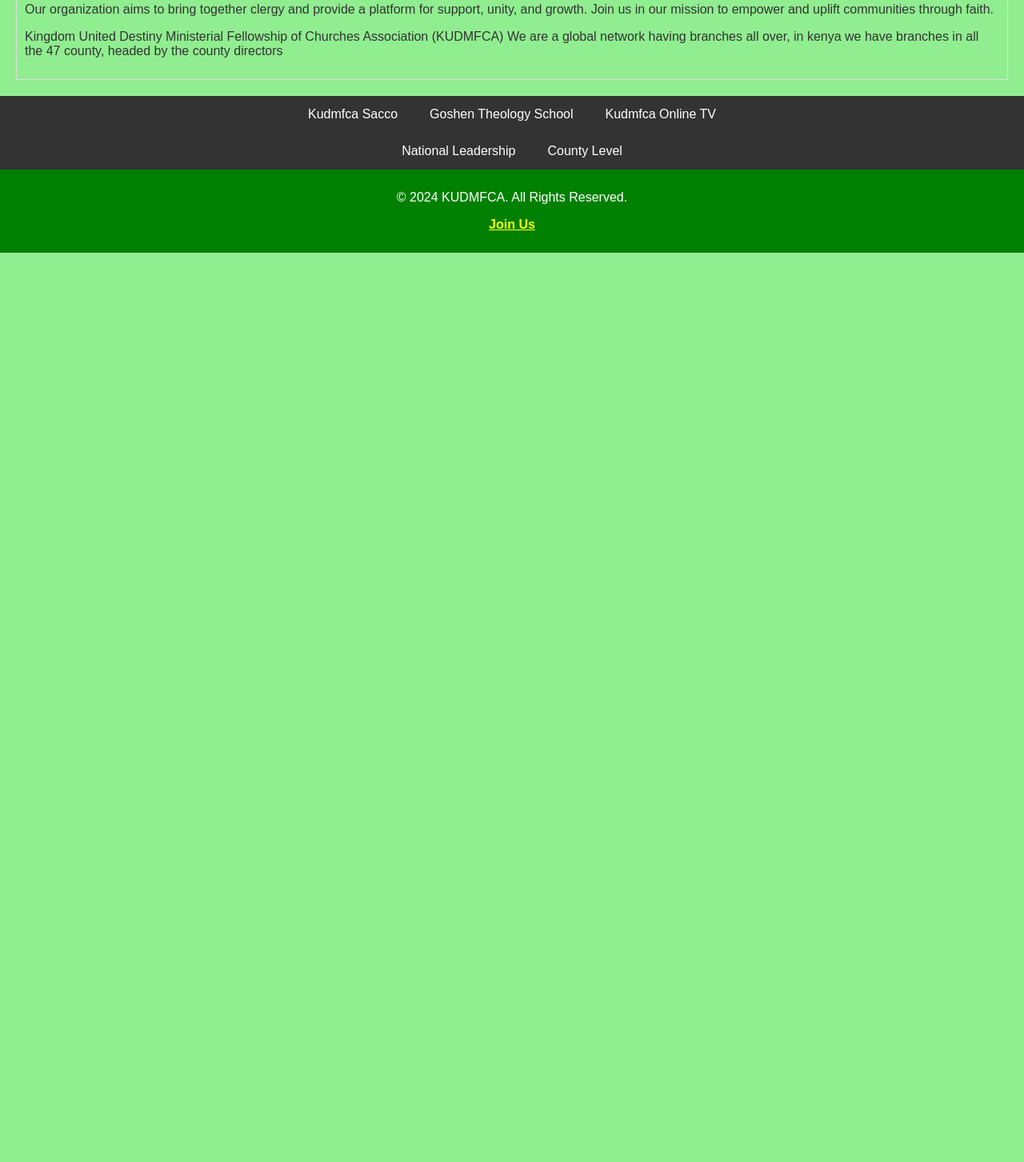
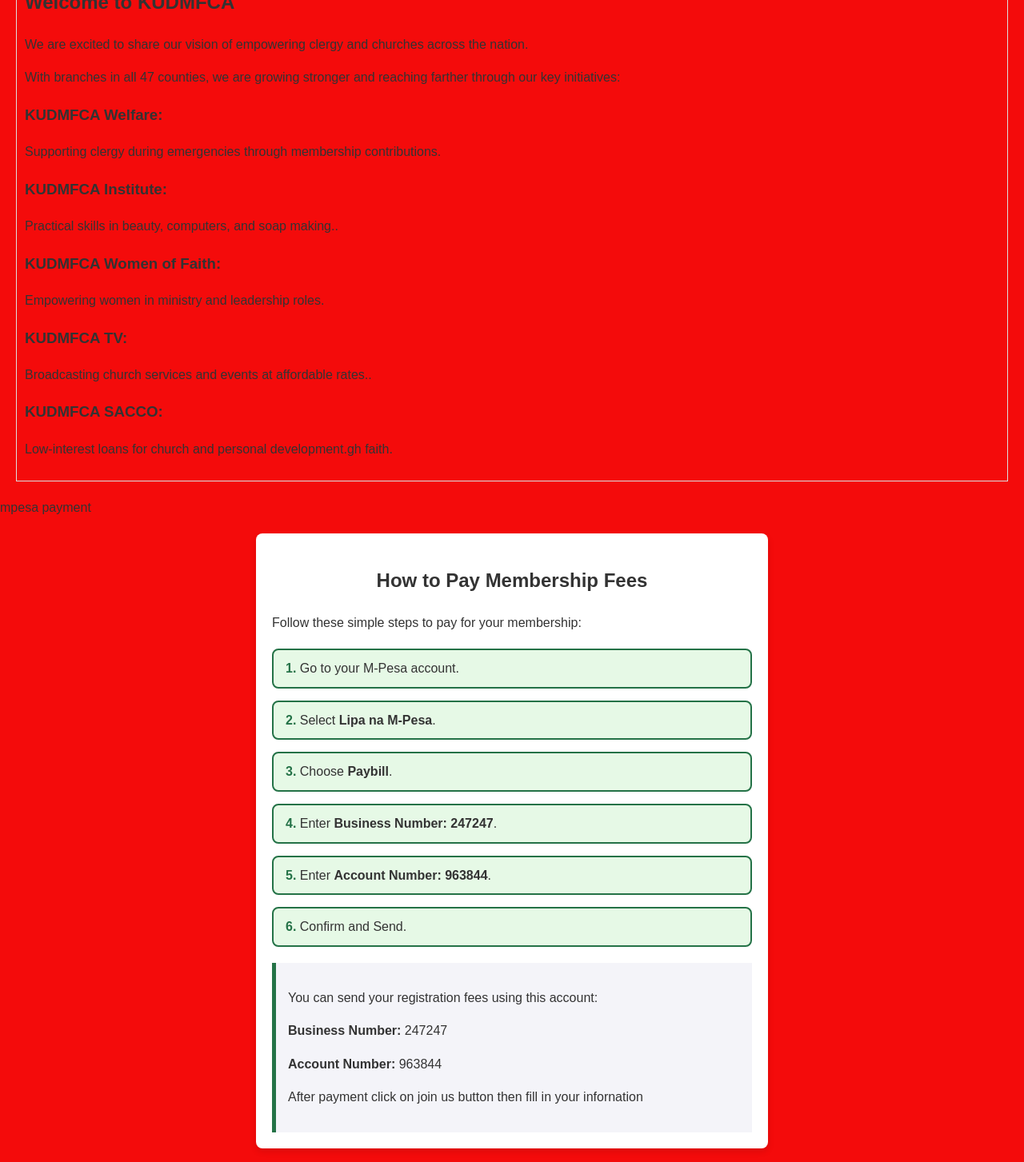
Before and after one commit to kudmfca/kudmfc, a plain HTML site: page index.html in a window 1280 px wide. Shown: the part 623-2076 px from the top of the page at 80% size. Before the commit the page ends 939 px from the top, so only its background shows below. Drawn offline with Linux system fonts and the light colour scheme.

Commit message:
Update index.html

```diff
--- a/index.html
+++ b/index.html
@@ -99,11 +99,88 @@
     </div>
     <div class="welcome-box">
         <h2>Welcome to KUDMFCA</h2>
-        <p>Our organization aims to bring together clergy and provide a platform for support, unity, and growth. Join us in our mission to empower and uplift communities through faith.</p>
-        <p>Kingdom United Destiny Ministerial Fellowship of Churches Association (KUDMFCA)
-            We are a global network having branches all over, in kenya we have branches in all the 47 county, headed by the county directors</p>
+        <p>We are excited to share our vision of empowering clergy and churches across the nation.</p>
+       <p>With branches in all 47 counties, we are growing stronger and reaching farther through our key initiatives:</p>
+        <h3>KUDMFCA Welfare:</h3>
+        <p>Supporting clergy during emergencies through membership contributions.</p>
+        <h3>KUDMFCA Institute:</h3>
+        <p>Practical skills in beauty, computers, and soap making..</p>
+        <h3>KUDMFCA Women of Faith:</h3>
+        <p>Empowering women in ministry and leadership roles.</p>
+        <h3>KUDMFCA TV:</h3>
+        <p>Broadcasting church services and events at affordable rates..</p>
+        <h3>KUDMFCA SACCO:</h3>
+        <p>Low-interest loans for church and personal development.gh faith.</p>
+        </div>
+</div>
+mpesa payment
+<html lang="en">
+<head>
+  <meta charset="UTF-8">
+  <meta name="viewport" content="width=device-width, initial-scale=1.0">
+  <title>How to Pay Membership</title>
+  <style>
+    body {
+      font-family: Arial, sans-serif;
+      line-height: 1.6;
+      margin: 0;
+      padding: 20px;
+      background-color: #f40b0b;
+    }
+    .payment-section {
+      max-width: 600px;
+      margin: 20px auto;
+      padding: 20px;
+      background: #fff;
+      box-shadow: 0 4px 8px rgba(0, 0, 0, 0.1);
+      border-radius: 8px;
+    }
+    .payment-section h2 {
+      text-align: center;
+      color: #333;
+    }
+    .steps-container {
+      margin: 20px 0;
+    }
+    .step {
+      margin-bottom: 15px;
+      padding: 10px 15px;
+      border: 2px solid #247247;
+      border-radius: 8px;
+      background: #e6f9e6;
+      color: #333;
+    }
+    .step span {
+      font-weight: bold;
+      color: #247247;
+    }
+    .account-info {
+      margin-top: 20px;
+      padding: 15px;
+      background: #f4f4f9;
+      border-left: 5px solid #247247;
+    }
+  </style>
+</head>
+<body>
+  <div class="payment-section">
+    <h2>How to Pay Membership Fees</h2>
+    <p>Follow these simple steps to pay for your membership:</p>
+    <div class="steps-container">
+      <div class="step"><span>1.</span> Go to your M-Pesa account.</div>
+      <div class="step"><span>2.</span> Select <strong>Lipa na M-Pesa</strong>.</div>
+      <div class="step"><span>3.</span> Choose <strong>Paybill</strong>.</div>
+      <div class="step"><span>4.</span> Enter <strong>Business Number: 247247</strong>.</div>
+      <div class="step"><span>5.</span> Enter <strong>Account Number: 963844</strong>.</div>
+      <div class="step"><span>6.</span> Confirm and Send.</div>
     </div>
-</div>
+    <div class="account-info">
+      <p>You can send your registration fees using this account:</p>
+      <p><strong>Business Number:</strong> 247247</p>
+      <p><strong>Account Number:</strong> 963844</p>
+      <p> After payment click on join us button then fill in your infornation</p>
+    </div>
+  </div>
 
 <!-- About Us Page -->
 <div id="about" class="section">
```
